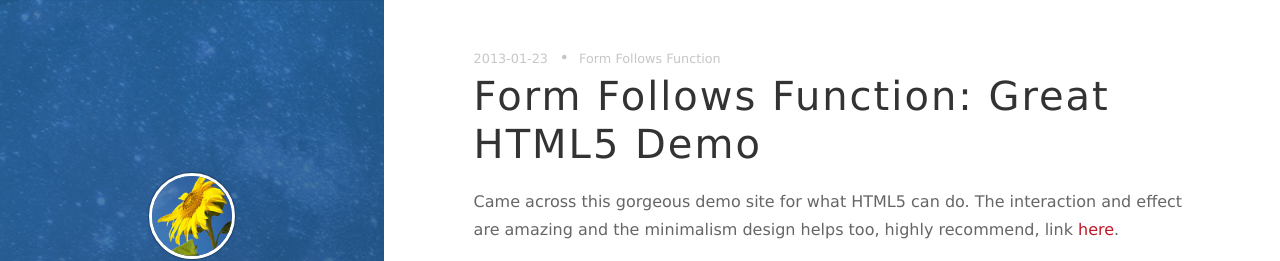
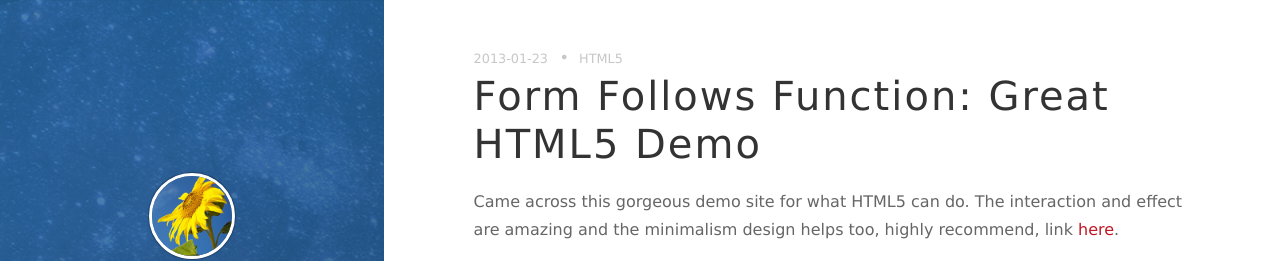
Before and after one commit to lymenlee/mucraft, a Jekyll site: the page built from _posts/2013-01-23-form-follows-function-great-html5-demo.markdown, in a window 1280 px wide and 900 px high. Shown: the top 261 px of the window. Built offline with Jekyll 4.4.1, drawn with Linux system fonts in a browser that asks for light colours; nearby versions of some CDN libraries; comment, search, counter and statistics services are not loaded.

Commit message:
Update 2013-01-23-form-follows-function-great-html5-demo.markdown

```diff
--- a/_posts/2013-01-23-form-follows-function-great-html5-demo.markdown
+++ b/_posts/2013-01-23-form-follows-function-great-html5-demo.markdown
@@ -13,7 +13,7 @@ categories:
   - Tech Trends
   - UI/UX
 tags:
-  - Form Follows Function
+  - HTML5
 published: true
 ---
 
```
